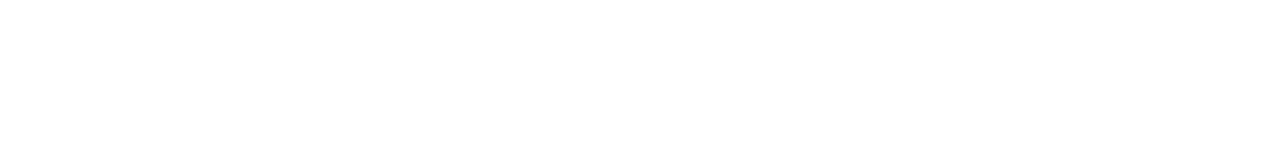
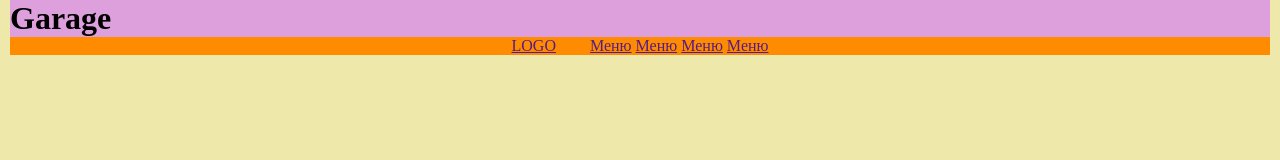
Before and after one commit to if251189kmo/Personal, a plain HTML site: page index.html in a window 1280 px wide. Drawn offline with Linux system fonts and the light colour scheme.

Commit message:
меню почав робити

```diff
--- a/css/style.css
+++ b/css/style.css
@@ -0,0 +1,40 @@
+* {
+	margin: 0;
+	padding: 0;
+}
+
+
+body {
+	background-color: #EEE8AA;
+}
+
+.wrapper {
+	margin: 0 10px;
+}
+
+
+
+header {
+	background-color: #DDA0DD;
+}
+
+
+
+
+nav {
+	background-color: #FF8C00;
+}
+
+
+li {
+	display: inline;
+}
+
+
+ul {
+	text-align: center;
+}
+
+.logo {
+	margin-right: 30px;
+}
--- a/index.html
+++ b/index.html
@@ -7,8 +7,25 @@
 	<link rel="stylesheet" type="text/css" href="css/style.css">
 </head>
 <body>
-	<header></header>
-	<nav></nav>
+	<div class="wrapper">
+		<header>
+				<h1>Garage</h1>
+		</header>
+	</div>
+	<div class="wrapper">
+
+
+		<nav>
+
+			<ul>
+			    <li><a class="logo" href="">LOGO</a></li>
+				<li><a href="">Меню</a></li>
+				<li><a href="">Меню</a></li>
+				<li><a href="">Меню</a></li>
+				<li><a href="">Меню</a></li>
+			</ul>
+		</nav>
+	</div>
 
 
 
```
Also changed, not shown: images/lab.png (added), 1 other file.
